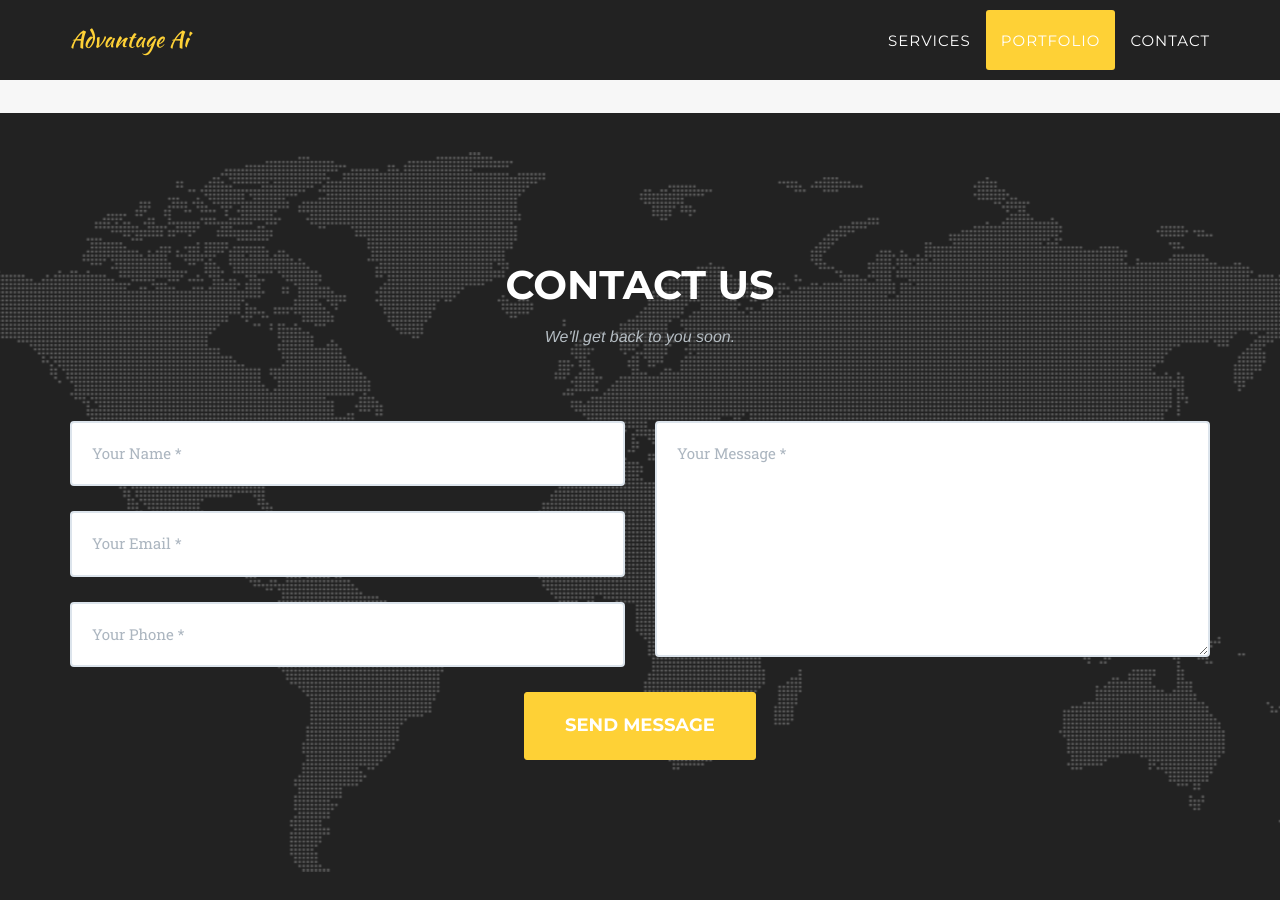
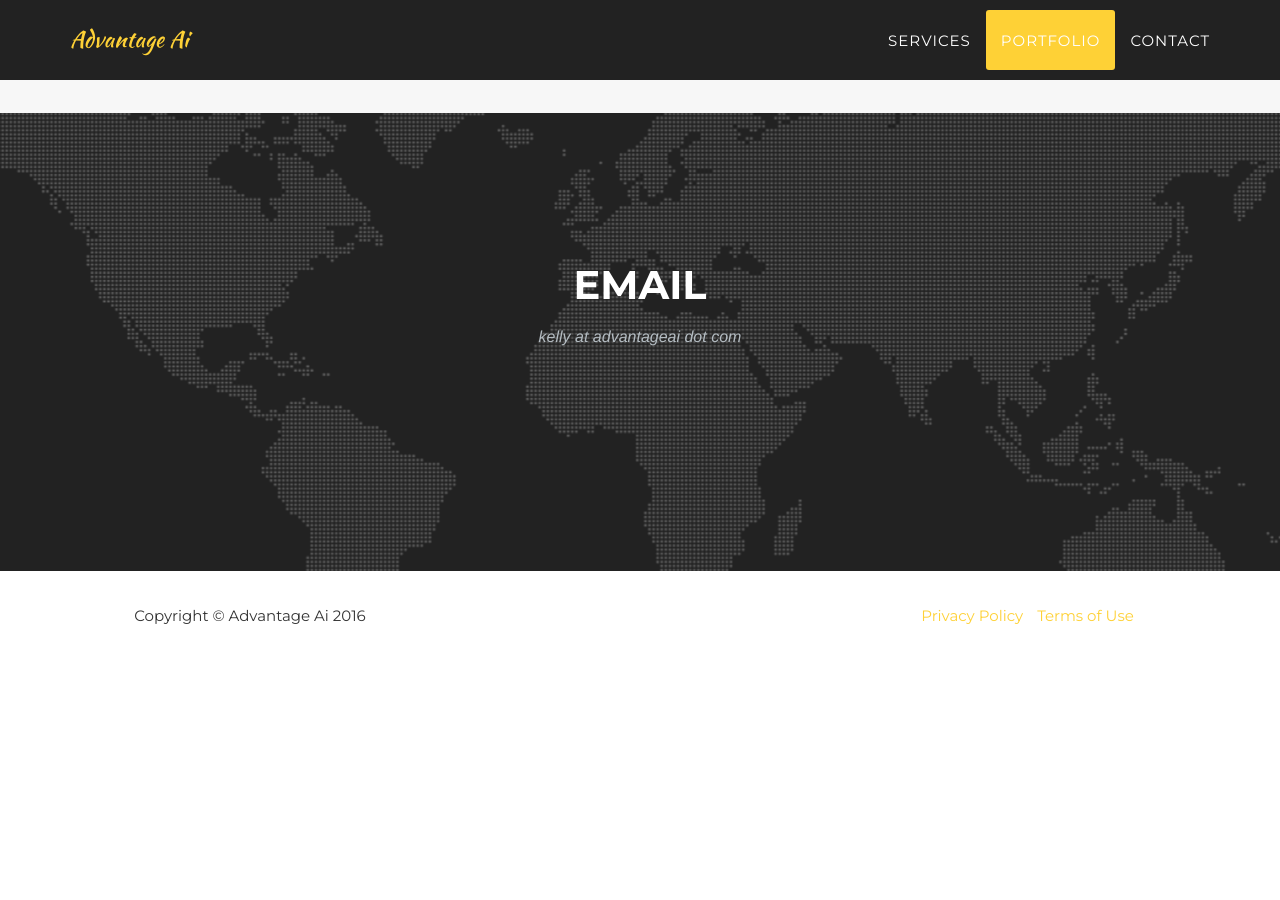
Before and after one commit to AdvantageAi/advantageai.github.io, a Jekyll site: the page built from index.html, in a window 1280 px wide and 900 px high, scrolled down 2262 px. Built offline with Jekyll 4.4.1, drawn with Linux system fonts in a browser that asks for light colours; some web fonts are replaced; after the commit the page ends 2923 px from its top, so only the background shows below that.

Commit message:
removed message send from contact.html

```diff
--- a/_includes/contact.html
+++ b/_includes/contact.html
@@ -2,11 +2,11 @@
         <div class="container">
             <div class="row">
                 <div class="col-lg-12 text-center">
-                    <h2 class="section-heading">Contact Us</h2>
-                    <h3 class="section-subheading text-muted">We'll get back to you soon.</h3>
+                    <h2 class="section-heading">Email</h2>
+                    <h3 class="section-subheading text-muted">kelly at advantageai dot com</h3>
                 </div>
             </div>
-            <div class="row">
+            <!-- <div class="row">
                 <div class="col-lg-12">
                     <form name="sentMessage" id="contactForm" novalidate>
                         <div class="row">
@@ -37,7 +37,7 @@
                             </div>
                         </div>
                     </form>
-                </div>
+                </div> -->
             </div>
         </div>
     </section>
```
